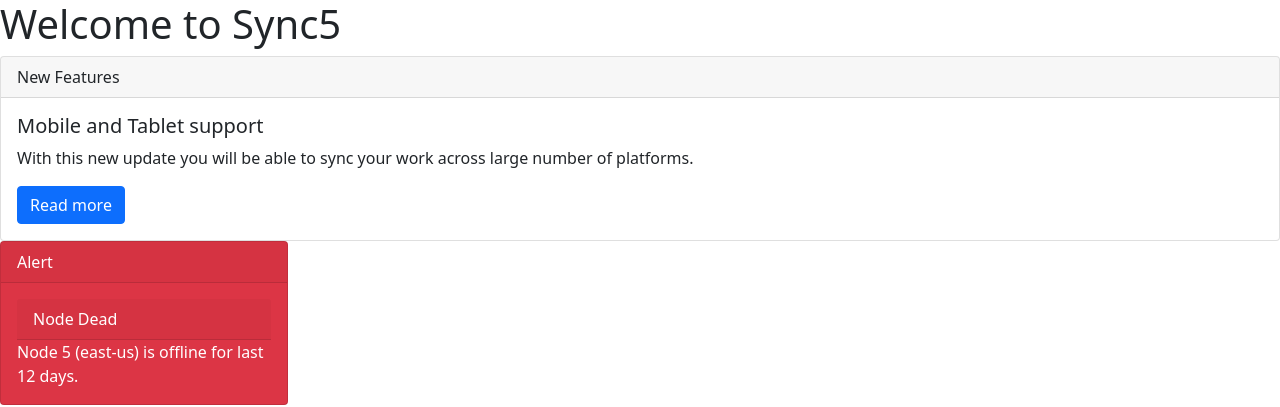
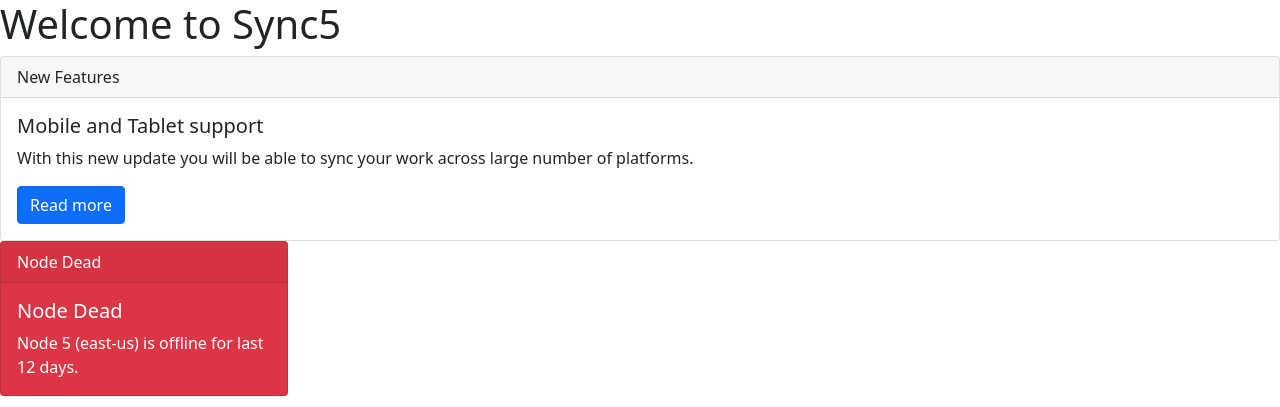
Before and after one commit to acciojob/bootstrap-card-pavannavde, a website: page main.html in a window 1280 px wide. Shown: the top 407 px of the page. Drawn offline with nearby package versions, Linux system fonts and the light colour scheme.

Commit message:
created a submission

```diff
--- a/main.html
+++ b/main.html
@@ -22,11 +22,9 @@
 </div>
 
 	<div class="card text-white bg-danger mb-3 " style="max-width: 18rem;">
-  <div class="card-header card-deck">Alert</div>
+  <div class="card-header card-deck">Node Dead</div>
   <div class="card-body">
-  <div class="card-header card-deck">Node Dead</div>
-
-<!--     <h5 class="card-title ">Node Dead</h5> -->
+    <h5 class="card-title ">Node Dead</h5>
     <p class="card-text">Node 5 (east-us) is offline for last 12 days.</p>
   </div>
 </div>
```
